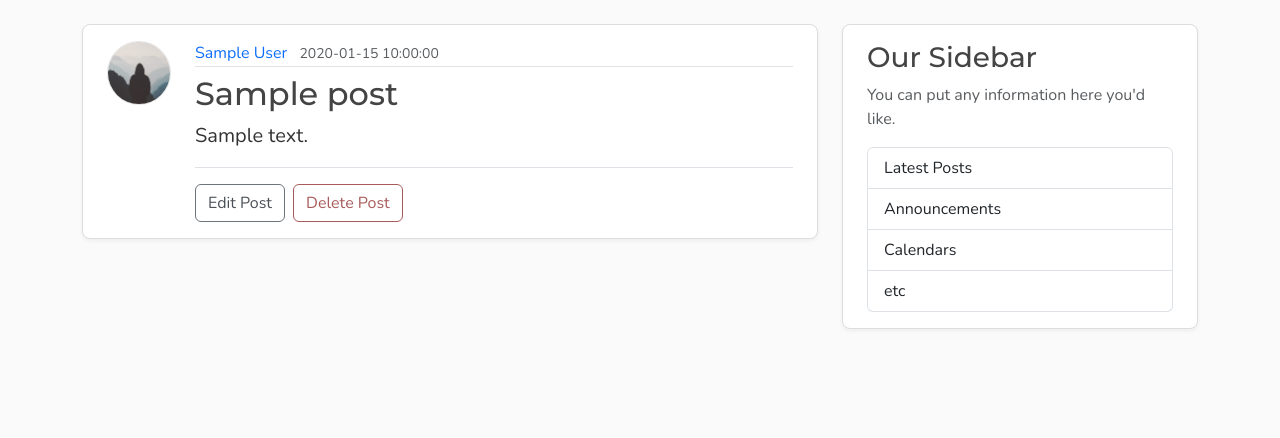
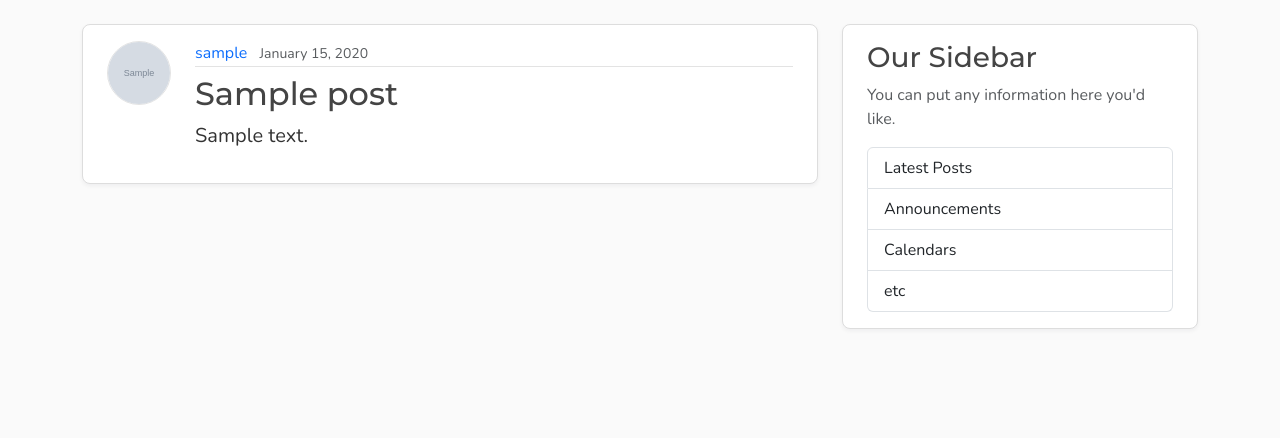
Before and after one commit to manoj-pun/fastapi, a FastAPI app: template templates/post.html in a window 1280 px wide. Shown: the part 56-494 px from the top of the page. Run offline with FastAPI, Linux system fonts and the light colour scheme; the template is opened without the code that fills it: most values are stand-ins (such as "Sample title", 1, 10 or a date in 2020); grey boxes marked "Sample" are stand-in pictures.

Commit message:
refactor:post

```diff
--- a/templates/post.html
+++ b/templates/post.html
@@ -1,60 +1,27 @@
 {% extends "layout.html" %}
 {% block content %}
+  {% for post in posts %}
     <article class="content-section py-3 px-4 mb-4">
       <div class="d-flex align-items-start gap-4">
         <img class="rounded-circle article-img flex-shrink-0"
-           src="{{ url_for('static', path='profile_pics/default.jpg') }}"
-           alt="{{ post.author }}'s profile picture"
+             src="{{ post.author.image_path }}"
+             alt="{{ post.author.username }}'s profile picture"
              width="64"
              height="64"
              loading="lazy">
         <div class="flex-grow-1">
           <div class="article-metadata mb-2">
-          <a class="me-2" href="#">{{ post.author }}</a>
-          <small class="text-body-secondary">{{ post.date_posted }}</small>
+            <a class="me-2"
+               href="{{ url_for('user_posts', user_id=post.author.id) }}">{{ post.author.username }}</a>
+            <small class="text-body-secondary">{{ post.date_posted.strftime("%B %d, %Y") }}</small>
           </div>
-        <h2 class="article-title">{{ post.title }}</h2>
+          <h2>
+            <a class="article-title"
+               href="{{ url_for('post_page', post_id=post.id) }}">{{ post.title }}</a>
+          </h2>
           <p class="article-content">{{ post.content }}</p>
-        <!-- Only show edit/delete options if the user is the author -->
-        <!-- TODO: Add user authentication and authorization -->
-        <div class="post-actions mt-3 pt-3 border-top">
-          <a class="btn btn-outline-secondary me-1" href="#">Edit Post</a>
-          <button type="button"
-                  class="btn btn-outline-danger"
-                  data-bs-toggle="modal"
-                  data-bs-target="#deleteModal">Delete Post</button>
-        </div>
-        <!-- TODO: Add user authentication and authorization -->
         </div>
       </div>
     </article>
-
-  <!-- Delete Confirmation Modal -->
-  <div class="modal fade"
-       id="deleteModal"
-       tabindex="-1"
-       aria-labelledby="deleteModalLabel"
-       aria-hidden="true">
-    <div class="modal-dialog">
-      <div class="modal-content">
-        <div class="modal-header">
-          <h5 class="modal-title" id="deleteModalLabel">Delete Post?</h5>
-          <button type="button"
-                  class="btn-close"
-                  data-bs-dismiss="modal"
-                  aria-label="Close"></button>
-        </div>
-        <!-- TODO: <form action="#" method="post"> -->
-        <form action="#">
-          <div class="modal-body">Are you sure you want to delete this post? This action cannot be undone.</div>
-          <div class="modal-footer">
-            <button type="button"
-                    class="btn btn-outline-secondary"
-                    data-bs-dismiss="modal">Cancel</button>
-            <button type="submit" class="btn btn-outline-danger">Delete</button>
-          </div>
-        </form>
-      </div>
-    </div>
-  </div>
+  {% endfor %}
 {% endblock content %}
```
Lines whose indentation alone changed are shown as unchanged.
